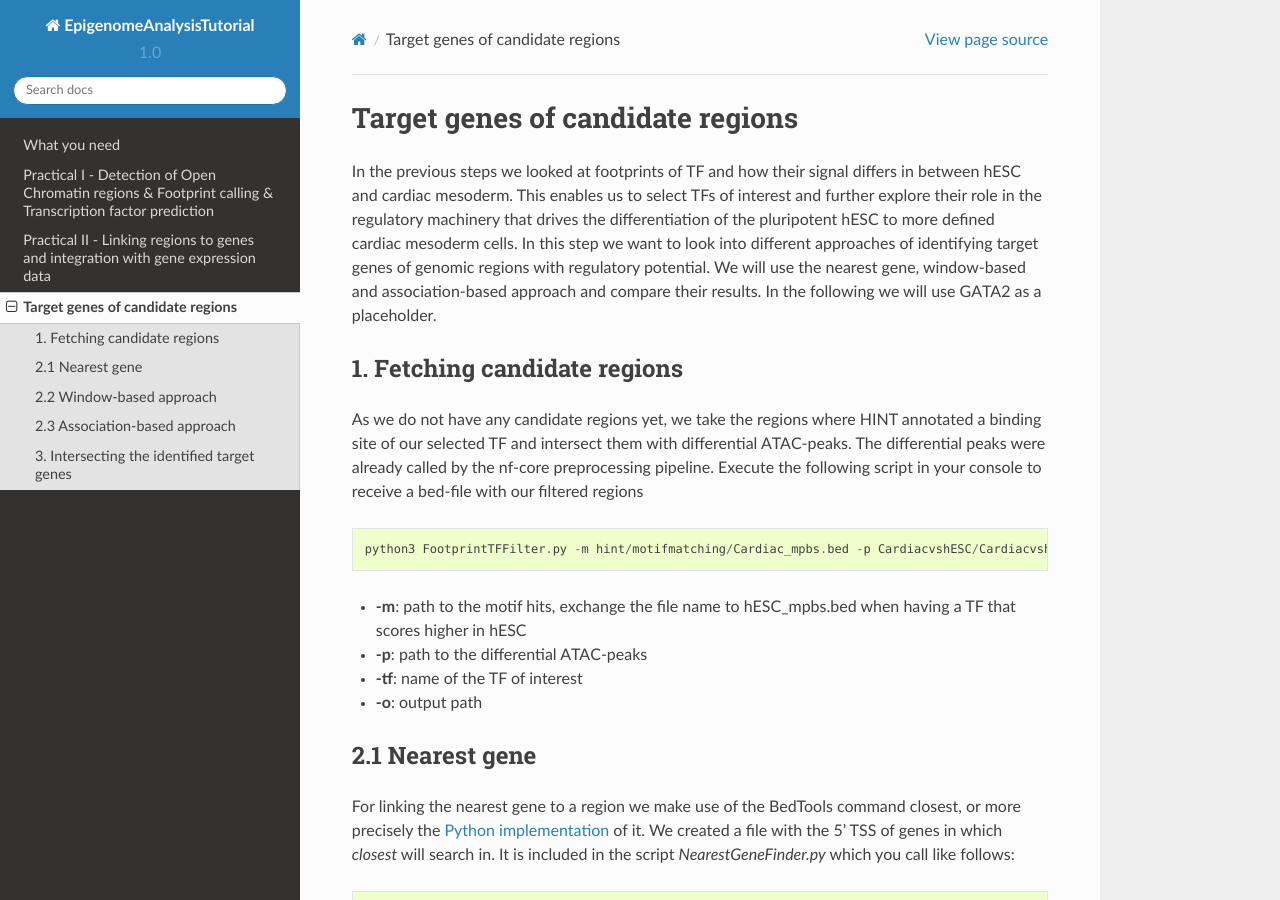
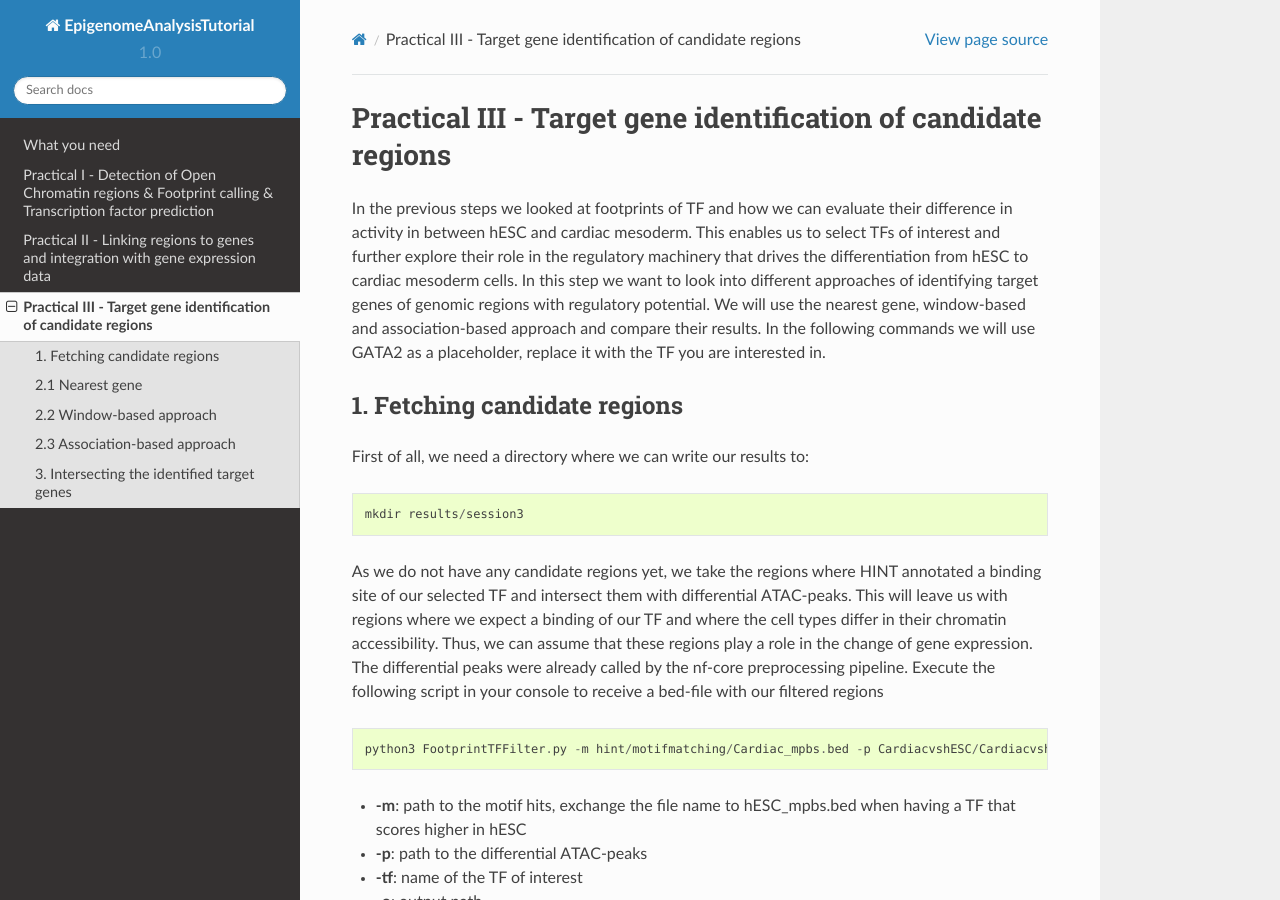
Before and after one commit to SchulzLab/EpigenomeAnalysisTutorial-2020, a Sphinx documentation site: the page built from docs/Practical3.rst, in a window 1280 px wide and 900 px high. Built offline with Sphinx 7.4.7 and the Read the Docs theme 2.0.0, drawn with Linux system fonts in a browser that asks for light colours.

Commit message:
Update Practical3.rst

```diff
--- a/docs/Practical3.rst
+++ b/docs/Practical3.rst
@@ -1,12 +1,16 @@
-Target genes of candidate regions
+Practical III - Target gene identification of candidate regions
 ---------
 
-In the previous steps we looked at footprints of TF and how their signal differs in between hESC and cardiac mesoderm. This enables us to select TFs of interest and further explore their role in the regulatory machinery that drives the differentiation of the pluripotent hESC to more defined cardiac mesoderm cells. In this step we want to look into different approaches of identifying target genes of genomic regions with regulatory potential. We will use the nearest gene, window-based and association-based approach and compare their results. In the following we will use GATA2 as a placeholder.
+In the previous steps we looked at footprints of TF and how we can evaluate their difference in activity in between hESC and cardiac mesoderm. This enables us to select TFs of interest and further explore their role in the regulatory machinery that drives the differentiation from hESC to cardiac mesoderm cells. In this step we want to look into different approaches of identifying target genes of genomic regions with regulatory potential. We will use the nearest gene, window-based and association-based approach and compare their results. In the following commands we will use GATA2 as a placeholder, replace it with the TF you are interested in.
 
 1. Fetching candidate regions
 =================
 
-As we do not have any candidate regions yet, we take the regions where HINT annotated a binding site of our selected TF and intersect them with differential ATAC-peaks. The differential peaks were already called by the nf-core preprocessing pipeline. Execute the following script in your console to receive a bed-file with our filtered regions ::
+First of all, we need a directory where we can write our results to::
+
+   mkdir results/session3
+
+As we do not have any candidate regions yet, we take the regions where HINT annotated a binding site of our selected TF and intersect them with differential ATAC-peaks. This will leave us with regions where we expect a binding of our TF and where the cell types differ in their chromatin accessibility. Thus, we can assume that these regions play a role in the change of gene expression. The differential peaks were already called by the nf-core preprocessing pipeline. Execute the following script in your console to receive a bed-file with our filtered regions ::
 
    python3 FootprintTFFilter.py -m hint/motifmatching/Cardiac_mpbs.bed -p CardiacvshESC/CardiacvshESC.mRp.clN.deseq2.FDR0.05.results.bed -tf GATA2 -o GATA2_Hits.bed
 
```
